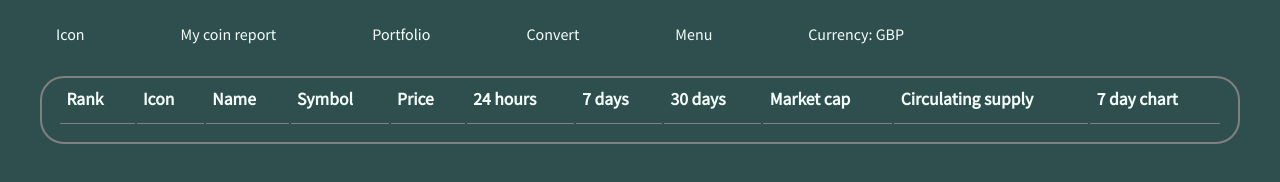
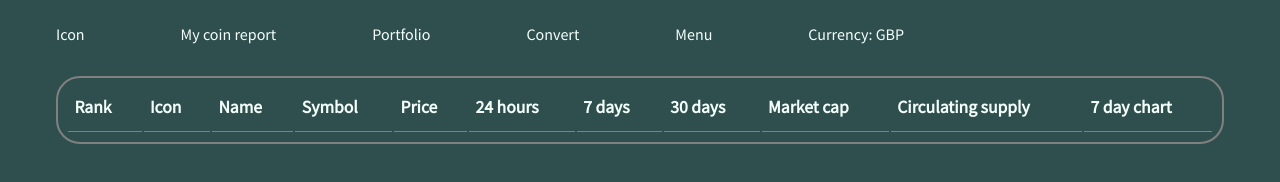
Before and after one commit to ChrisJones8181/myCoinReport, a website built with Parcel: page index.html in a window 1280 px wide. Built offline with nearby package versions, Linux system fonts and the light colour scheme; no server answers.

Commit message:
Format update

```diff
--- a/src/css/main.css
+++ b/src/css/main.css
@@ -14,14 +14,18 @@ body {
 }
 
 .tableContainer {
-  border: 0.15rem solid grey;
-  border-radius: 1.5rem;
+  /* border: 0.15rem solid grey;
+  border-radius: 1.5rem; */
   margin: 2rem;
   padding: 0rem 1rem 1rem 1rem;
 }
 
 .table {
   width: 100%;
+  border: 0.15rem solid grey;
+  border-radius: 1.5rem;
+  padding: 0.5rem;
+
   /* display: grid;
   place-items: center; */
 }
```
